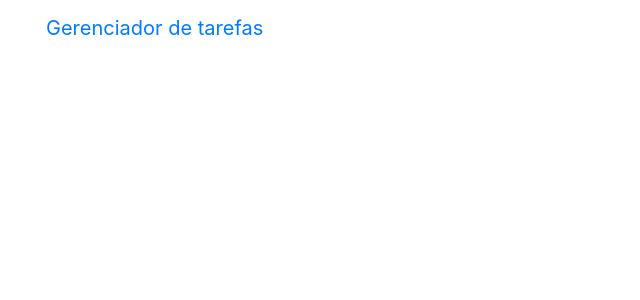
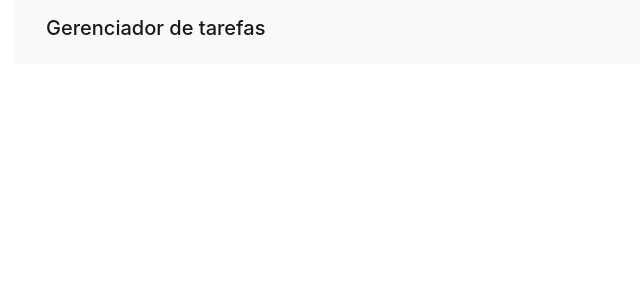
Before and after one commit to Yumizando/gerenciador-de-tarefas, an Angular app: page / in a window 1280 px wide. Shown: the top 300 px of the page, without its empty margins (0-640 px from the left). Built offline with nearby package versions, Linux system fonts and the light colour scheme.

Commit message:
Navbar ajustado

```diff
--- a/src/app/app.component.html
+++ b/src/app/app.component.html
@@ -1,12 +1,12 @@
 <div class="container-fluid">
-    <nav class="navbar navbar-default">
+    <nav class="navbar navbar-light bg-light">
         <div class="container-fluid">
             <div class="navbar-header">
-                <a class="navbar-brand" href="#">
+                <a class="navbar-brand h1" href="#">
             {{ title }}
           </a>
             </div>
         </div>
     </nav>
-
+    <router-outlet></router-outlet>
 </div>
```
